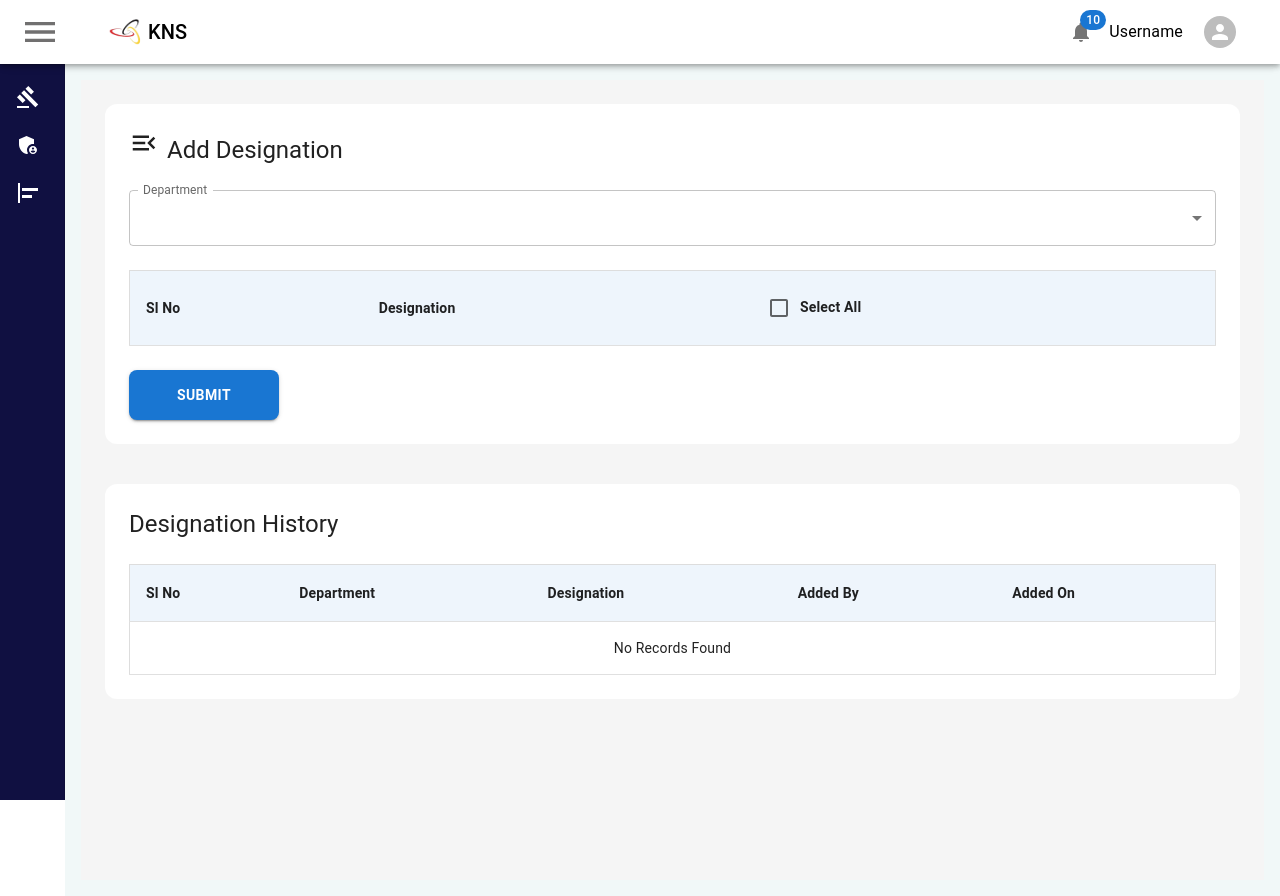
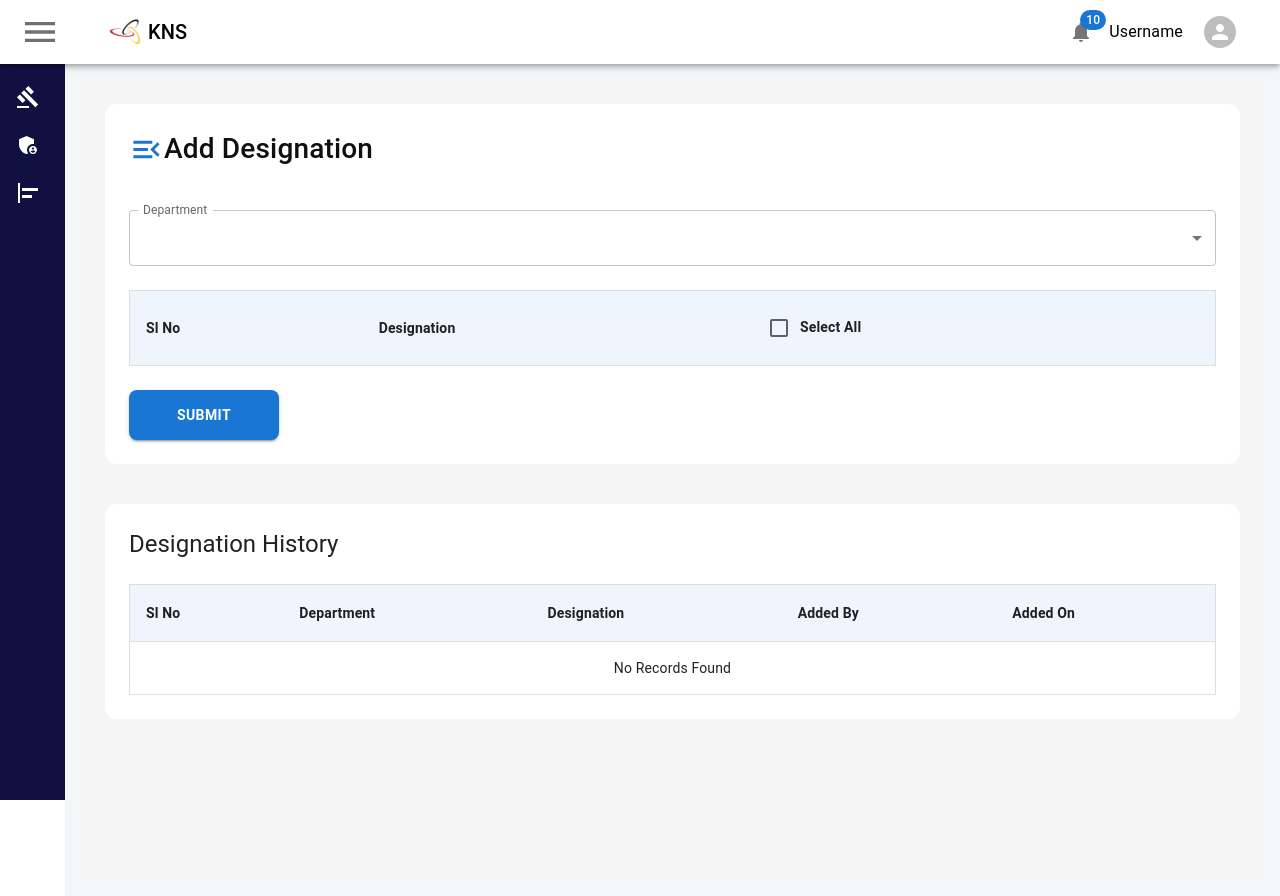
Before and after one commit to harshuharshi222-hash/react-js-project, a React (Vite) app: page /AppraisalQuestion/index/AddDesignation in a window 1280 px wide. Built offline with nearby package versions, Linux system fonts and the light colour scheme.

Commit message:
menuopen /icon

```diff
--- a/src/Pages/AppraisalQuestion/addDesignation.jsx
+++ b/src/Pages/AppraisalQuestion/addDesignation.jsx
@@ -91,19 +91,33 @@ export default function AddDesignation() {
           borderRadius: 3,
         }}
       >
-        <Typography
+        {/* <Typography
           variant="h5"
           fontWeight={600}
           mb={3}
+        > */}
+              <Box
+          onClick={AppraisalQuestion}
+          sx={{
+            display: "flex",
+            alignItems: "center",
+            mb: 5,
+            color: "#0f0f0f",
+            fontSize: "28px",
+            fontWeight: 500,
+            cursor: "pointer",
+          }}
         >
-          <MenuOpenIcon sx={{ mr: 1 , fontSize:30,}}
+
+       <MenuOpenIcon sx={{ color: "#1976d2",  fontSize: 35 }}
         onClick={AppraisalQuestion}
         />
 
           Add Designation
+          <br></br>
+          </Box>
 
-        </Typography>
-        <br></br>
+
 
         <FormControl fullWidth>
 
```
